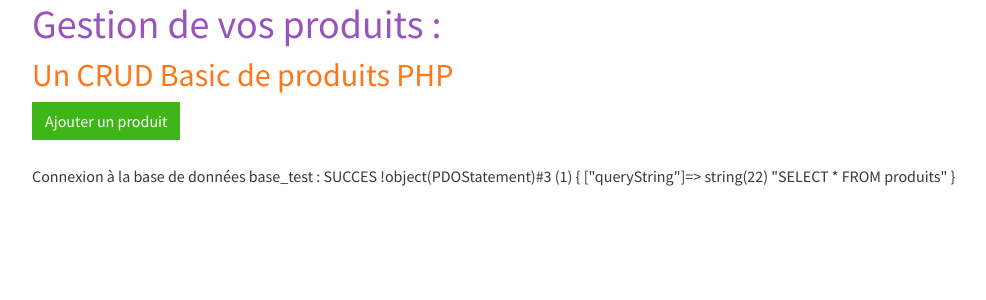
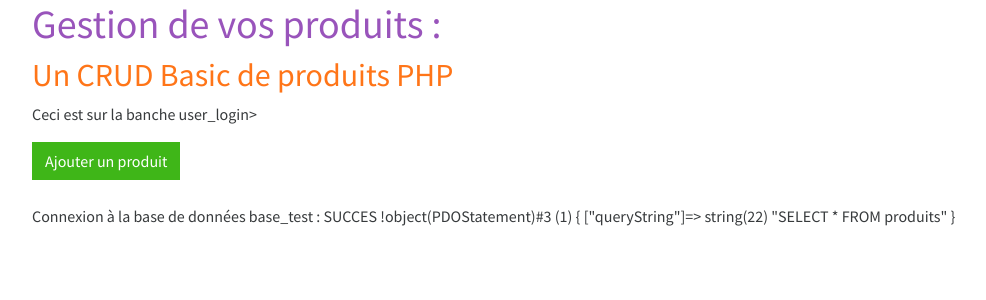
Before and after one commit to micpiwo38/micpiwo38-ADONIS-CRUD-Produits-PHP-de-base, a PHP site: page /test_php/ in a window 1280 px wide. Shown: the top 300 px of the page, without its empty margins (50-1036 px from the left). Run offline with PHP 8.4, Linux system fonts and the light colour scheme; data that the repository does not hold is empty.

Commit message:
Ajout d'un paragraphe sur la brache user_login

```diff
--- a/index.php
+++ b/index.php
@@ -14,6 +14,7 @@
     <div class="container">
         <h1 class="text-info">Gestion de vos produits :</h1>
         <h2 class="text-warning">Un CRUD Basic de produits PHP</h2>
+        <p>Ceci est sur la banche user_login></p>
         <a href="ajouter_produit.php" class="btn btn-success">Ajouter un produit</a>
                 <br><br>
 <?php
```
